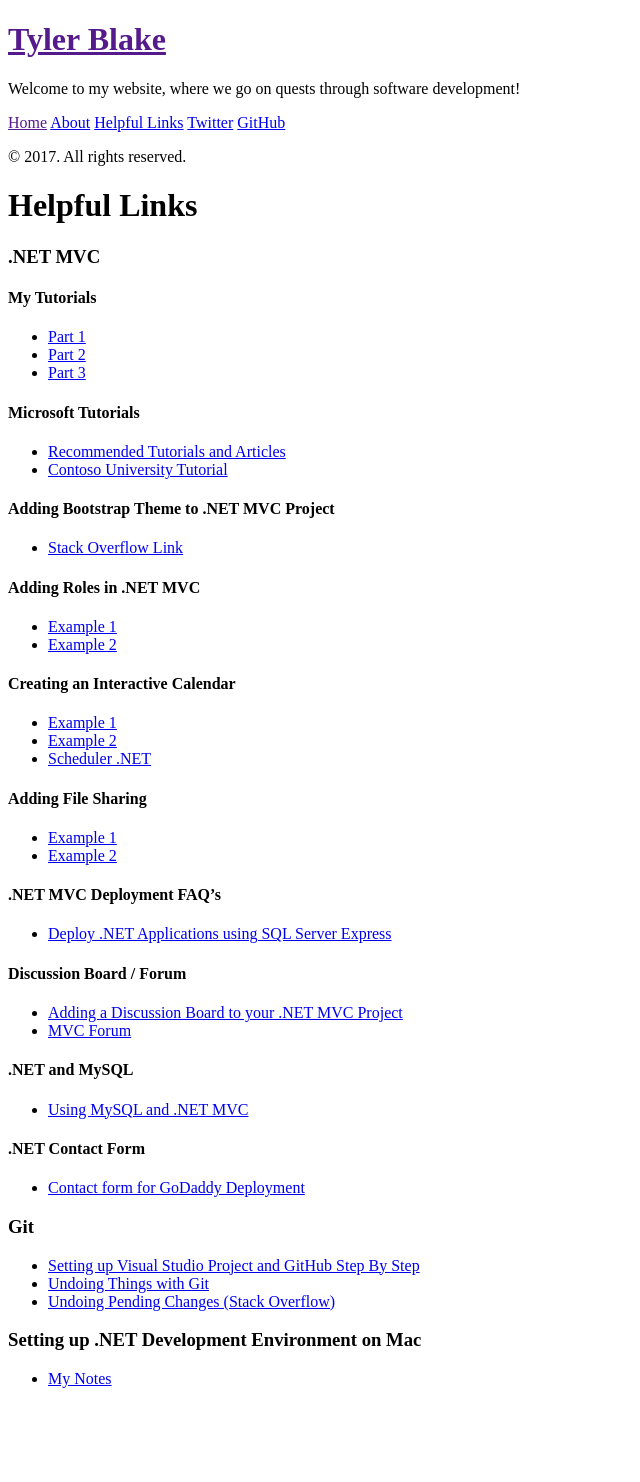
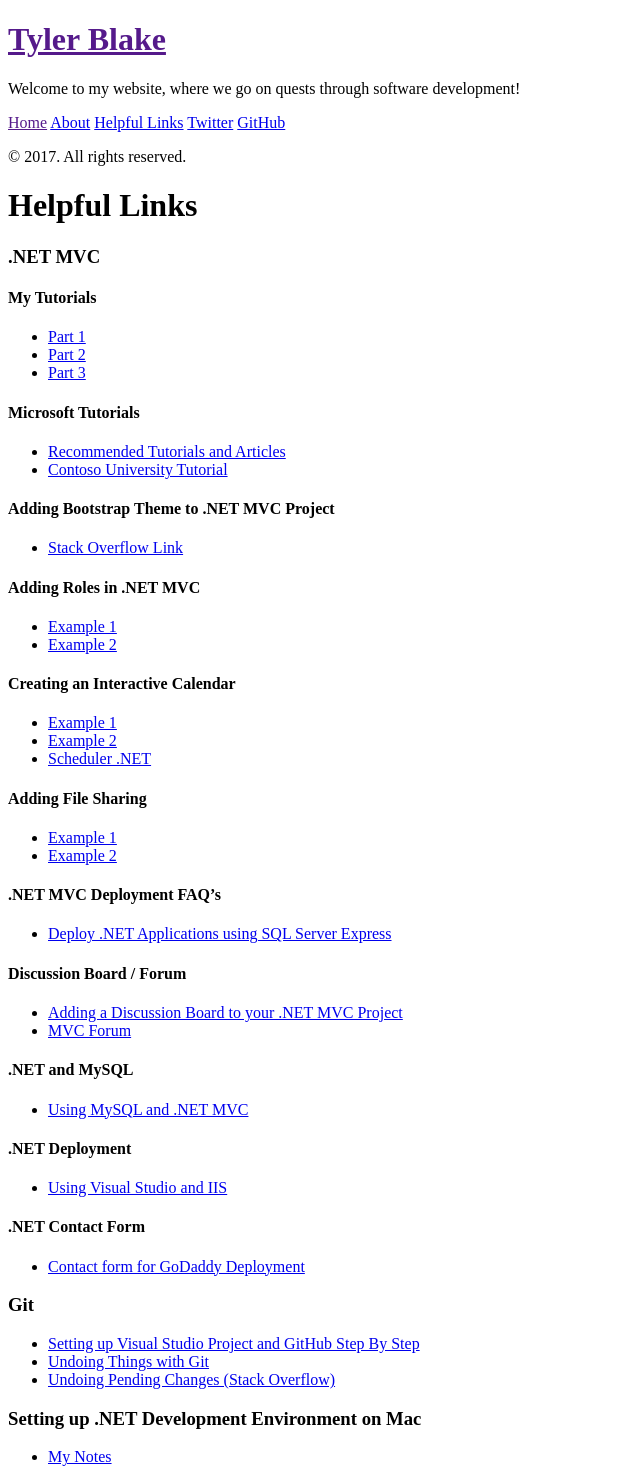
Before and after one commit to tylerablake/website, a Jekyll site: the page built from helpfulLinks.md, in a window 1280 px wide. Shown: the whole page, without its empty margins (0-640 px from the left). Built offline with Jekyll 4.4.1, drawn with Linux system fonts in a browser that asks for light colours; before the commit the page ends 1404 px from its top, so only the background shows below that.

Commit message:
updated helpful links

```diff
--- a/helpfulLinks.md
+++ b/helpfulLinks.md
@@ -40,6 +40,9 @@ title: Helpful Links
 #### .NET and MySQL
 * <a href="http://blogs.oracle.com/MySqlOnWindows/entry/howto_using_mysql_for_visual">Using MySQL and .NET MVC</a>
 
+#### .NET Deployment
+* <a href="http://www.asp.net/web-forms/overview/deployment/visual-studio-web-deployment/deploying-to-iis">Using Visual Studio and IIS</a>
+
 #### .NET Contact Form
 * <a href="http://vandelayweb.com/sending-asp-net-emails-godaddy-gmail-godaddy-hosted/">Contact form for GoDaddy Deployment</a>
 
@@ -49,5 +52,4 @@ title: Helpful Links
 * <a href="http://stackoverflow.com/questions/1090309/git-undo-all-working-dir-changes-including-new-files">Undoing Pending Changes (Stack Overflow)</a>
 
 ### Setting up .NET Development Environment on Mac
-
 * <a href="http://tylerablake.com/2016/03/01/.net-development-on-a-mac/">My Notes</a>
```
